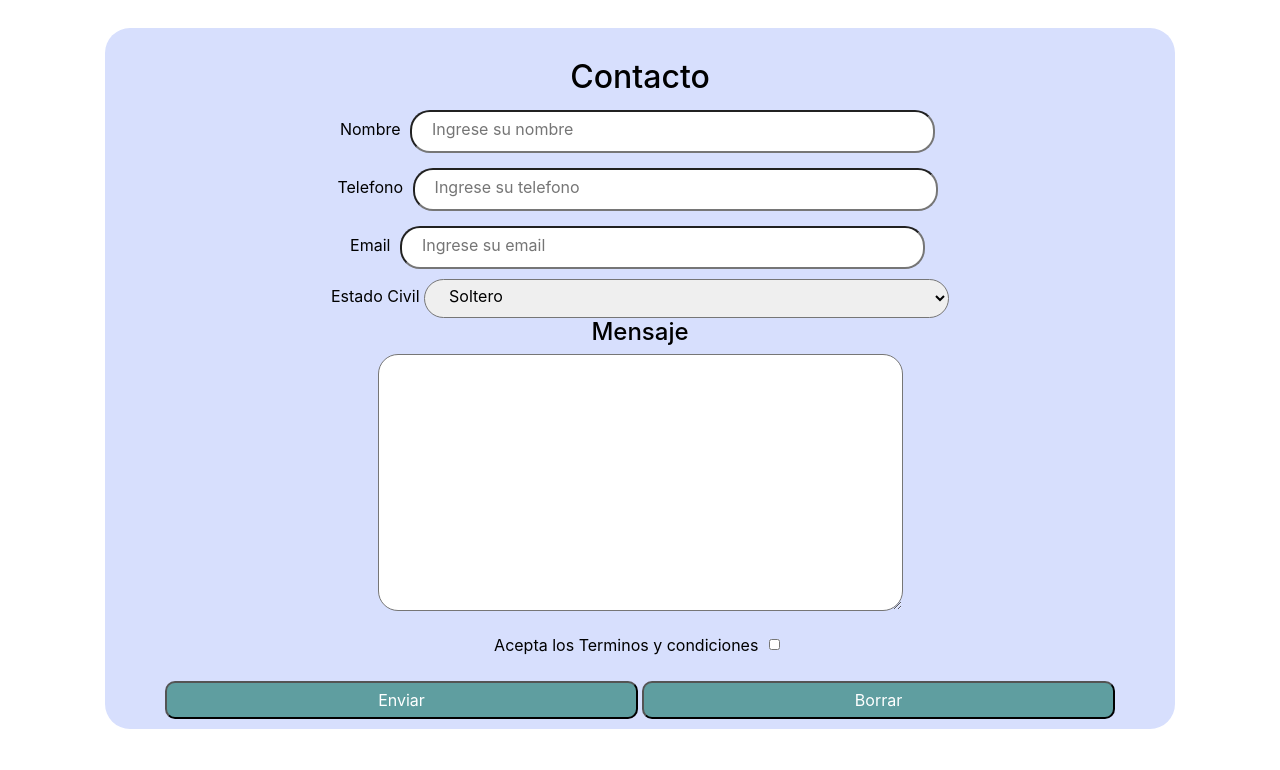
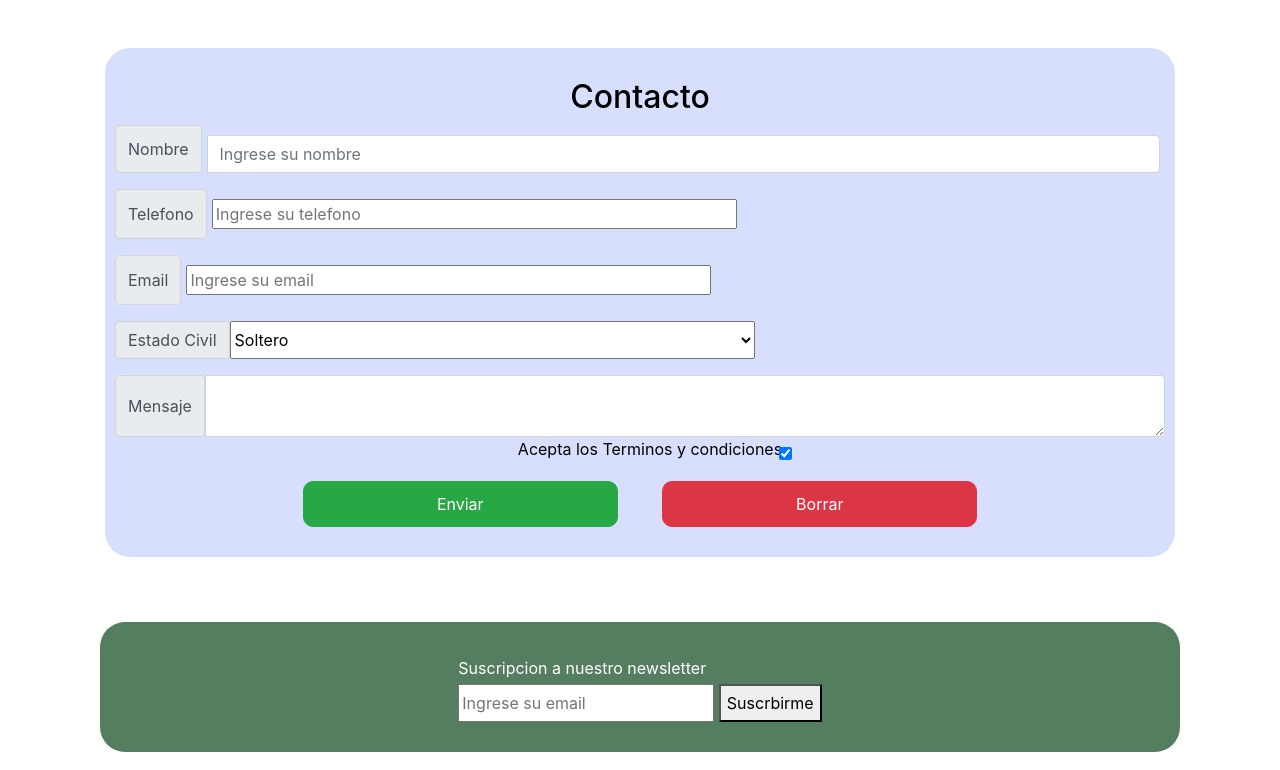
Before and after one commit to thelaw2k/curso_dw, a plain HTML site: page pages/contacto.html in a window 1280 px wide. Shown: the part 866-1636 px from the top of the page. Drawn offline with nearby package versions, Linux system fonts and the light colour scheme.

Commit message:
Agregado Bootstrap en Home y Contacto

```diff
--- a/css/estilos.css
+++ b/css/estilos.css
@@ -5,18 +5,6 @@
 body {
     font-family:'Trebuchet MS', 'Lucida Sans Unicode', 'Lucida Grande', 'Lucida Sans', Arial, sans-serif;
     font-size: 20px;
-}
-
-.boton {
-    background-color: cadetblue;
-    border-radius: 10px;
-    justify-self: stretch;
-    color: white;
-    padding: 5px;
-}
-
-.boton:hover {
-    transform: scale(1.1,1.1);
 }
 
 /*========================*/
@@ -27,7 +15,8 @@ body {
     grid-template-columns: 1fr 4fr;
     background-color: rgb(151, 165, 211);
     border-radius: 10px;
-    background:  linear-gradient(to bottom, rgb(151, 165, 211), #ccc)
+    background:  linear-gradient(to bottom, rgb(151, 165, 211), #ccc);
+    padding: 10px;
 }
 
 @keyframes rotacion_tuerca{
@@ -50,6 +39,7 @@ body {
     display:flex;
     justify-content:space-around;
     align-items: center;
+    font-size: large;
 }
 
 .header__menu li {
@@ -207,39 +197,21 @@ body {
 .main__formContacto input,select,textarea {
     display: inline-block;
     width: 50%;
-    margin: 5px 5px 10px 5px;
-    padding: 5px 0px 10px 20px;
-    border-radius: 20px;
+    margin: 10px 5px 10px 5px;
 }
 
 .main__formContacto button {
-    background-color: cadetblue;
     border-radius: 10px;
     justify-self: stretch;
-    color: white;
-    padding: 5px;
-    width: 45%;
-}
-
-.terminos {
-    display: inline-block;
-    margin:0px;
-    padding: 0px;
-    width: auto;
-}
-
-.terminos2 {
-    display: inline-block;
-    margin:0px;
-    padding: 0px;
-    width: auto;
+    padding: 10px;
+    margin: 20px;
+    width: 30%;
 }
 
 @media screen and (max-width: 1000px) {
     .main__formContacto input,select,textarea {
         display: inline-block;
         max-width: 100%;
-        border-radius: 10px;
     }
 }
 
@@ -296,9 +268,7 @@ body {
     align-items: center;
     background-color:rgb(215, 218, 224);
     padding: 20px;
-    border-radius: 50px;
     line-height: 1.5em;
-    box-shadow: 5px 5px grey;
 }
 
 .celdaProductos img {
--- a/pages/contacto.html
+++ b/pages/contacto.html
@@ -49,41 +49,37 @@
                 <div class="main__formContacto">
                     <h2 class="main__titulo">Contacto</h2>
                     <form action="">
-                        <div>
-                            <label for="frm_Nombre">Nombre</label>
-                            <input type="text" name="" placeholder="Ingrese su nombre" id="frm_Nombre" />
+                        <div class="input-group mb-3">
+                            <span class="input-group-text" id="basic-addon1">Nombre</span>
+                            <input type="text" class="form-control" name="nombre"  placeholder="Ingrese su nombre" />
+                        </div>
+                        <div class="input-group mb-3">
+                            <span class="input-group-text" id="basic-addon1">Telefono</span>
+                            <input type="text" name="telefono" placeholder="Ingrese su telefono" />
+                        </div>
+                        <div class="input-group mb-3">
+                            <span class="input-group-text" id="basic-addon1">Email</span>
+                            <input type="text" name="email" placeholder="Ingrese su email" />
+                        </div>
+                        <div class="input-group mb-3">
+                            <label class="input-group-text" for="inputGroupSelect01">Estado Civil</label>
+                            <select class="form-select" id="inputGroupSelect01">
+                                <option value="1">Soltero</option>
+                                <option value="2">Casado</option>
+                                <option value="3">Viudo</option>
+                            </select>
+                        </div>
+                        <div class="input-group">
+                            <span class="input-group-text">Mensaje</span>
+                            <textarea class="form-control" aria-label="With textarea"></textarea>
+                        </div>
+                        <div class="form-check">
+                            <input class="form-check-input" type="checkbox" value="" id="flexCheckDefault" checked>
+                            <label class="form-check-label" for="flexCheckDefault">Acepta los Terminos y condiciones</label>
                         </div>
                         <div>
-                            <label for="frm_Tel">Telefono</label>
-                            <input type="text" name="" placeholder="Ingrese su telefono" id="frm_Tel" />
-                        </div>
-                        <div>
-                            <label for="frm_Email">Email</label>
-                            <input type="text" name="" placeholder="Ingrese su email" id="frm_Email" />
-                        </div>
-                        <div>
-                            <label for="frm_EC">Estado Civil</label>
-                            <select name="" id="frm_EC">
-                                <option value="soltero">Soltero</option>
-                                <option value="casado">Casado</option>
-                                <option value="viudo">Viudo</option>
-                            </select>
-                        </div>
-                        <div>
-                            <h4>Mensaje</h4>
-                            <textarea name="" cols="30" rows="10"></textarea>
-                        </div>
-                        <p>
-                            <div class="terminos">
-                                <label for="terminos">Acepta los Terminos y condiciones</label>
-                            </div>
-                            <div class="terminos2">
-                                <input type="checkbox" name="" id="terminos" />
-                            </div>
-                        </p>
-                        <div>
-                            <button type="submit" class="boton">Enviar</button>
-                            <button type="reset" class="boton">Borrar</button>
+                            <button type="submit" class="btn btn-success">Enviar</button>
+                            <button type="reset" class="btn btn-danger">Borrar</button>
                         </div>
                     </form>
                 </div>
```
Also changed, not shown: index.html (+12 -12 lines).
